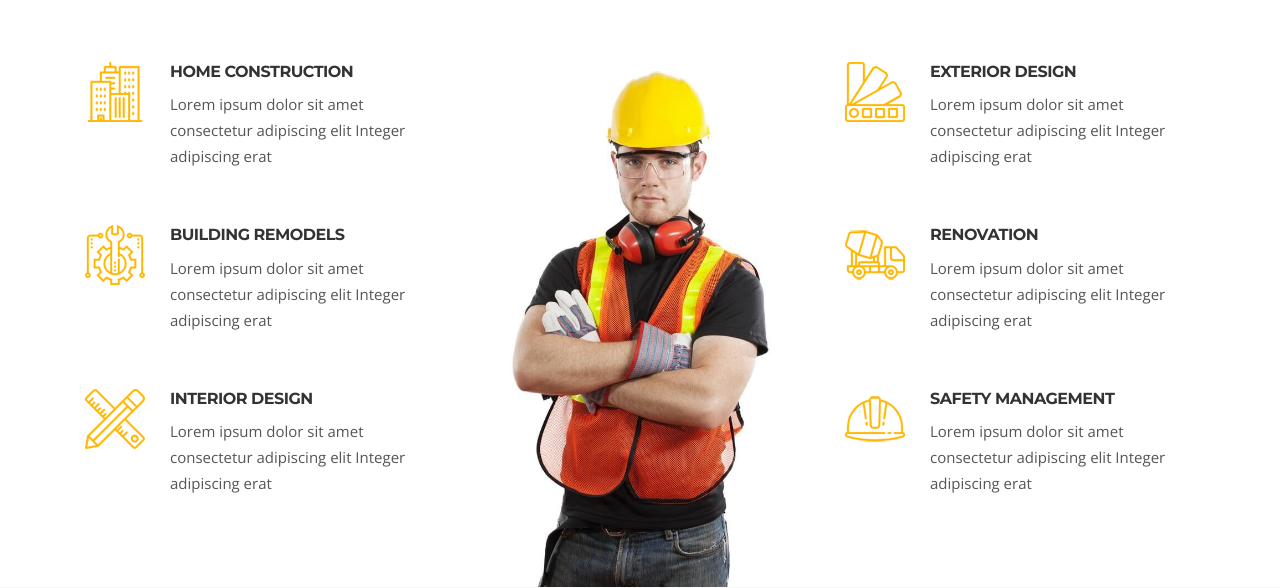
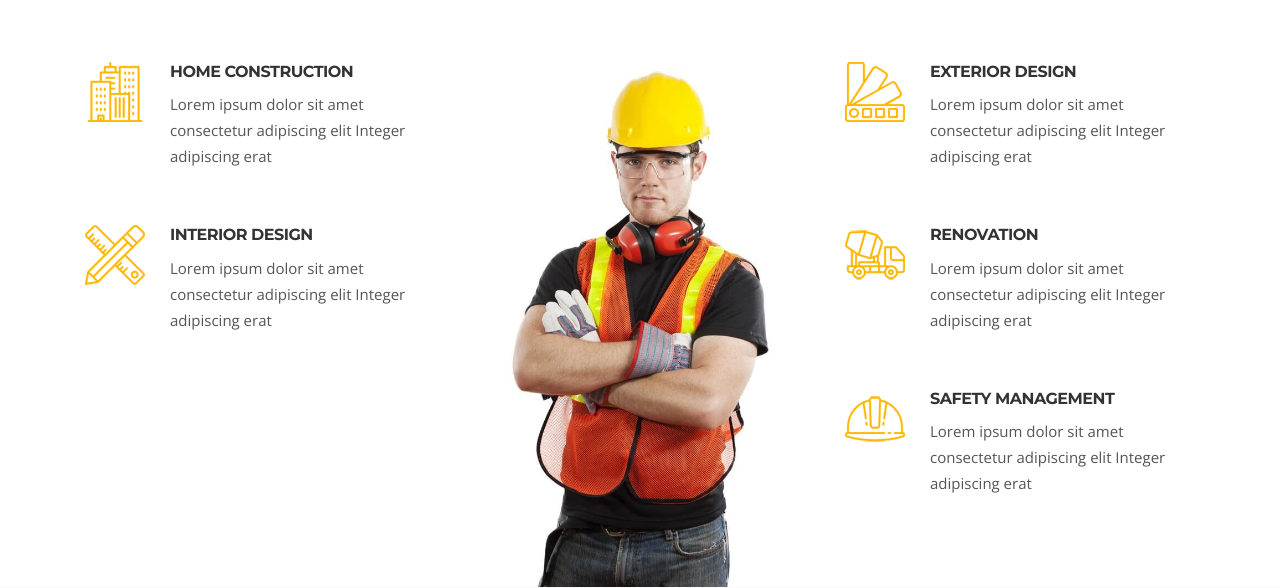
Before and after one commit to NavneetSinhParmar/RathodSuppliers, a Django app: page / in a window 1280 px wide. Shown: the part 1995-2583 px from the top of the page. Run offline with Django 3.2, Linux system fonts and the light colour scheme; some libraries are stand-ins or nearby versions.

Commit message:
changes in home page

```diff
--- a/RathodConstructions/Construction/templates/home.html
+++ b/RathodConstructions/Construction/templates/home.html
@@ -267,7 +267,7 @@
                 </div>
             </div><!-- Service 1 end -->
 
-            <div class="ts-service-box d-flex">
+            <!-- <div class="ts-service-box d-flex">
                 <div class="ts-service-box-img">
                   <img loading="lazy" src="images/icon-image/service-icon2.png" alt="service-icon">
                 </div>
@@ -275,7 +275,8 @@
                   <h3 class="service-box-title"><a href="#">Building Remodels</a></h3>
                   <p>Lorem ipsum dolor sit amet consectetur adipiscing elit Integer adipiscing erat</p>
                 </div>
-            </div><!-- Service 2 end -->
+            </div> -->
+            <!-- Service 2 end -->
 
             <div class="ts-service-box d-flex">
                 <div class="ts-service-box-img">
```
